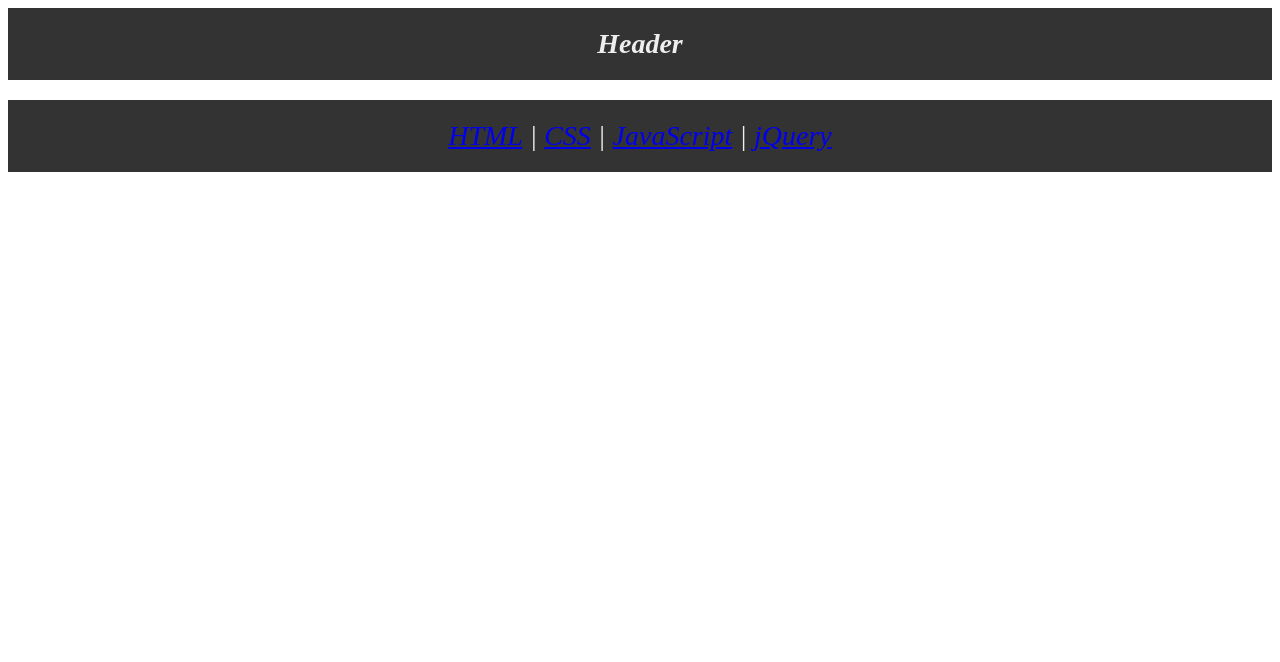
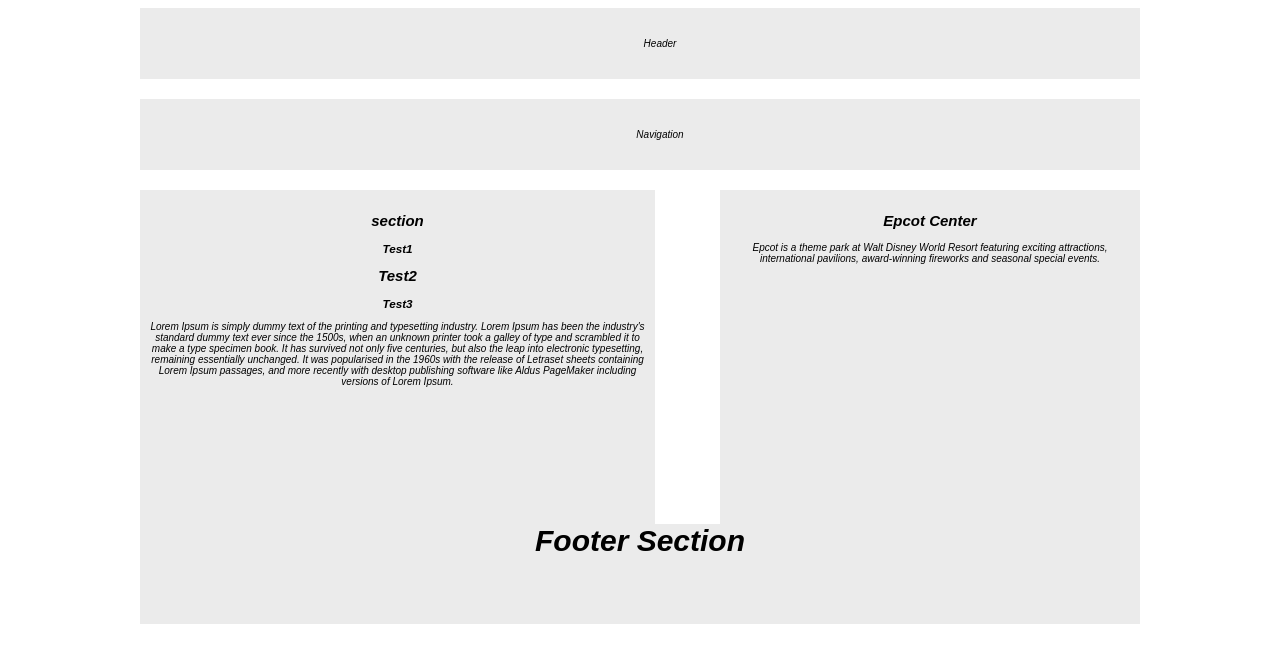
Before and after one commit to deepakgundavaram/HW-Wireframe, a plain HTML site: page index.html in a window 1280 px wide. Drawn offline with Linux system fonts and the light colour scheme.

Commit message:
updated both the index.html and style.css with code needed for HTML layout

```diff
--- a/index.html
+++ b/index.html
@@ -1,26 +1,51 @@
-<em>
-    <!DOCTYPE html>
+<em><!DOCTYPE html>
 <html lang="en">
-
 <head>
     <meta charset="UTF-8">
     <meta name="viewport" content="width=device-width, initial-scale=1.0">
     <title>Document</title>
     <link rel="stylesheet" type="text/css" href="/style.css">
 </head>
-
-    <body>
-        <h1>Header</h1>
-        <div class="topnav">
-            <nav>
-                <a href="/html/">HTML</a> |
-                <a href="/css/">CSS</a> |
-                <a href="/js/">JavaScript</a> |
-                <a href="/jquery/">jQuery</a>
-                </nav>
+<div id = "wrapper">
+<body class="body">
+    <div id = "container">
+<div id = "main">
+        <div class = "head1">
+        <header>
+              <P>Header</P>
+        </header>
 
     </div>
+    <div class="nav">
+        <nav>
+            <p>Navigation</p>
+        </nav>
+    </div>
+    <div class = "sec">
+        <section id="Content">
+            <h1>section</h1>
+            <article>
+                <h1>Test1</h1>
+                <h2>Test2</h2>
+                <h3>Test3</h3>
+                <p>
+                    Lorem Ipsum is simply dummy text of the printing and typesetting industry. Lorem Ipsum has been the industry's standard dummy text ever since the 1500s, when an unknown printer took a galley of type and scrambled it to make a type specimen book. It has survived not only five centuries, but also the leap into electronic typesetting, remaining essentially unchanged. It was popularised in the 1960s with the release of Letraset sheets containing Lorem Ipsum passages,
+                    and more recently with desktop publishing software like Aldus PageMaker including versions of Lorem Ipsum.
+                </p>
+            </article>
+        </section>
+    </div>
+    <div class = "aside">
+    <aside>
+        <h2>Epcot Center</h2>
+        <p>Epcot is a theme park at Walt Disney World Resort featuring exciting attractions, international pavilions, award-winning fireworks and seasonal special events.</p>
+        </aside>
+    </div>
+</div>
+    <div class = "footer">
+        <footer>Footer Section</footer>
+    </div>
+</div>
 </body>
-
-    </html>
-</em>
+</div>
+</html></em>
--- a/style.css
+++ b/style.css
@@ -1,73 +1,86 @@
-* {
+#wrapper {
+    margin-left:auto;
+    margin-right:auto;
+    width:1000px;
+}
+
+#container{
+    min-height: 100%;
+}
+#main{
+    overflow:auto;
+    padding-bottom: 100px;
+}
+
+
+.head1{
+width: 100%;
+border: 5px;
+padding: 20px;
+margin-bottom: 20px;
+font-size: 10px;
+text-align: center;
+background-color:#ebebeb;
+overflow: hidden;
+}
+
+.nav {
+    width: 100%;
+    border: 5px;
+    padding: 20px;
+    margin-bottom: 20px ;
+    font-size: 10px;
+    text-align: center;
+    background-color:#ebebeb;
+    overflow: hidden;
+  }
+
+  h1,h2,h3,p {
+    color: '#777';
+    background: '#ebebeb';
+  }
+
+  .body {
+    font-family: 'Arial', 'Helvetica Neue', Helvetica, sans-serif;
+    color: '#777';
+    background: '#777';
+    width: '960px';
+    font-size: '18px';
     box-sizing: border-box;
   }
 
-  body {
-    font-size: 24px;
-    line-height: 32px;
-    color: #333;
-  }
+  .sec {
+    float: left;
+    width: 495px;
+    height:40%;
+    border: 5px;
+    padding: 10px;
+    font-size: 10px;
+    text-align: center;
+    background-color:#ebebeb;
+    overflow: hidden;
+}
 
+.aside {
+    float: right;
+    width: 40%;
+    height:40%;
+    border: 5px;
+    padding: 10px;
+    font-size: 10px;
+    text-align: center;
+    background-color:#ebebeb;
+    overflow: hidden;
+}
 
-  .topnav {
-    background-color: #333;
-    padding: 20px 0;
-    margin: 0;
-    margin-bottom: 20px;
-    font-size: 28px;
-    color: #eee;
-    text-align: center;
-    overflow: hidden;
-  }
-
-
-  #fixed {
-    position: fixed;
-    top: 0;
-    left: 0;
-    padding: 40px;
-    margin: 0;
-    text-align: center;
-    background: #eee;
-  }
-
-  .wrapper {
-    width: 600px;
-    padding: 20px;
-    margin: 0 auto;
-  }
-
-  h1 {
-    padding: 20px 0;
-    margin: 0;
-    margin-bottom: 20px;
-    font-size: 28px;
-    color: #eee;
-    text-align: center;
-    background: #333;
-  }
-
-  p {
-    margin-bottom: 20px;
-    font-size: 18px;
-    line-height: 28px;
-  }
-
-  #relative {
+.footer {
+    width: 100%;
+    height:100px;
+    background-color:#ebebeb;
     position: relative;
-    height: 200px;
-    padding: 20px;
-    margin-bottom: 20px;
-    text-align: center;
-    background: #eee;
-  }
-
-  #absolute {
-    position: absolute;
-    right: -30px;
-    bottom: 0;
-    width: 250px;
-    padding: 20px;
-    text-align: center;
-    background: #999;
-  }
+   margin-top: -100px;
+    text-align:center;
+    font-size:30px;
+    font-weight:bold;
+    clear: both;
+}
```
Lines whose indentation alone changed are shown as unchanged.
